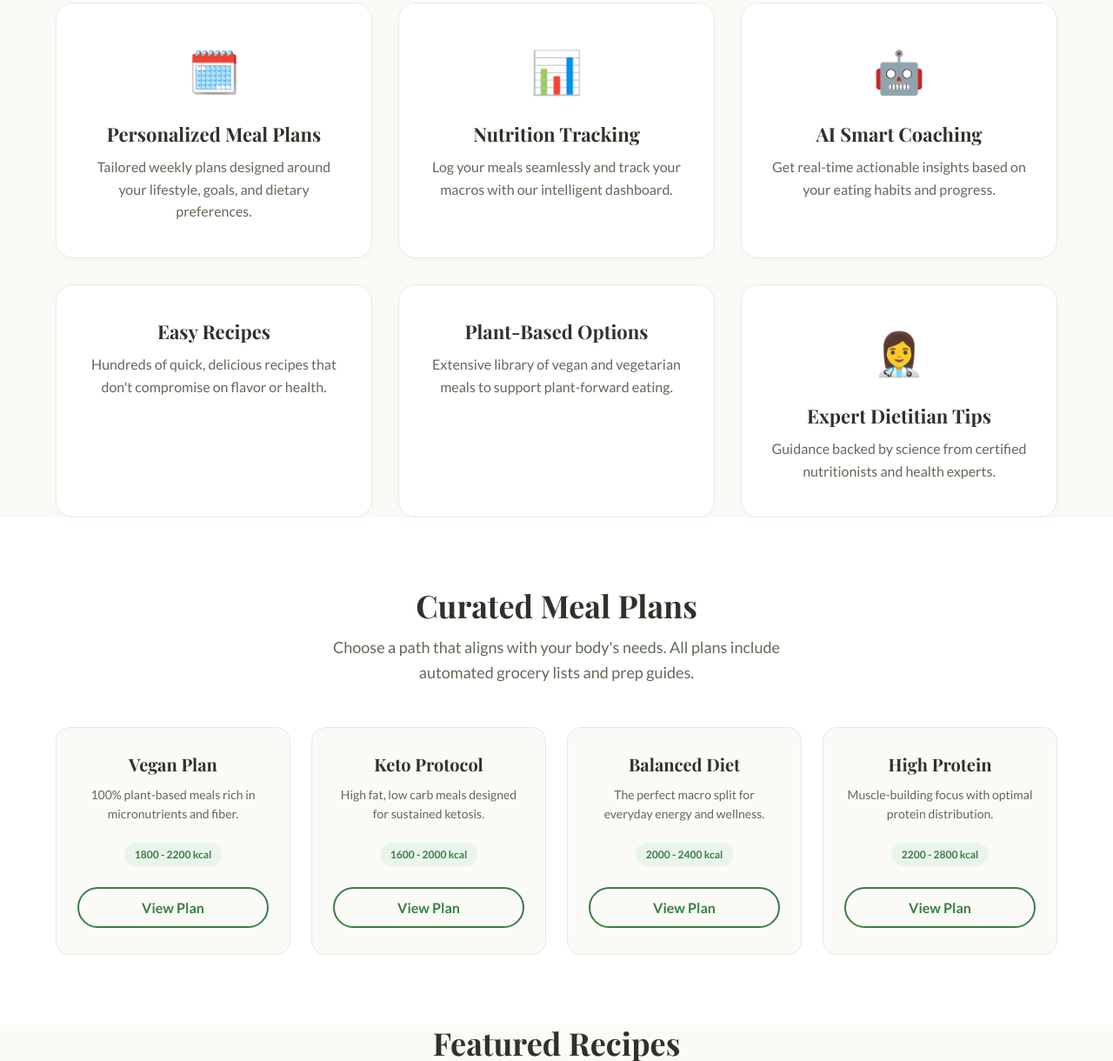
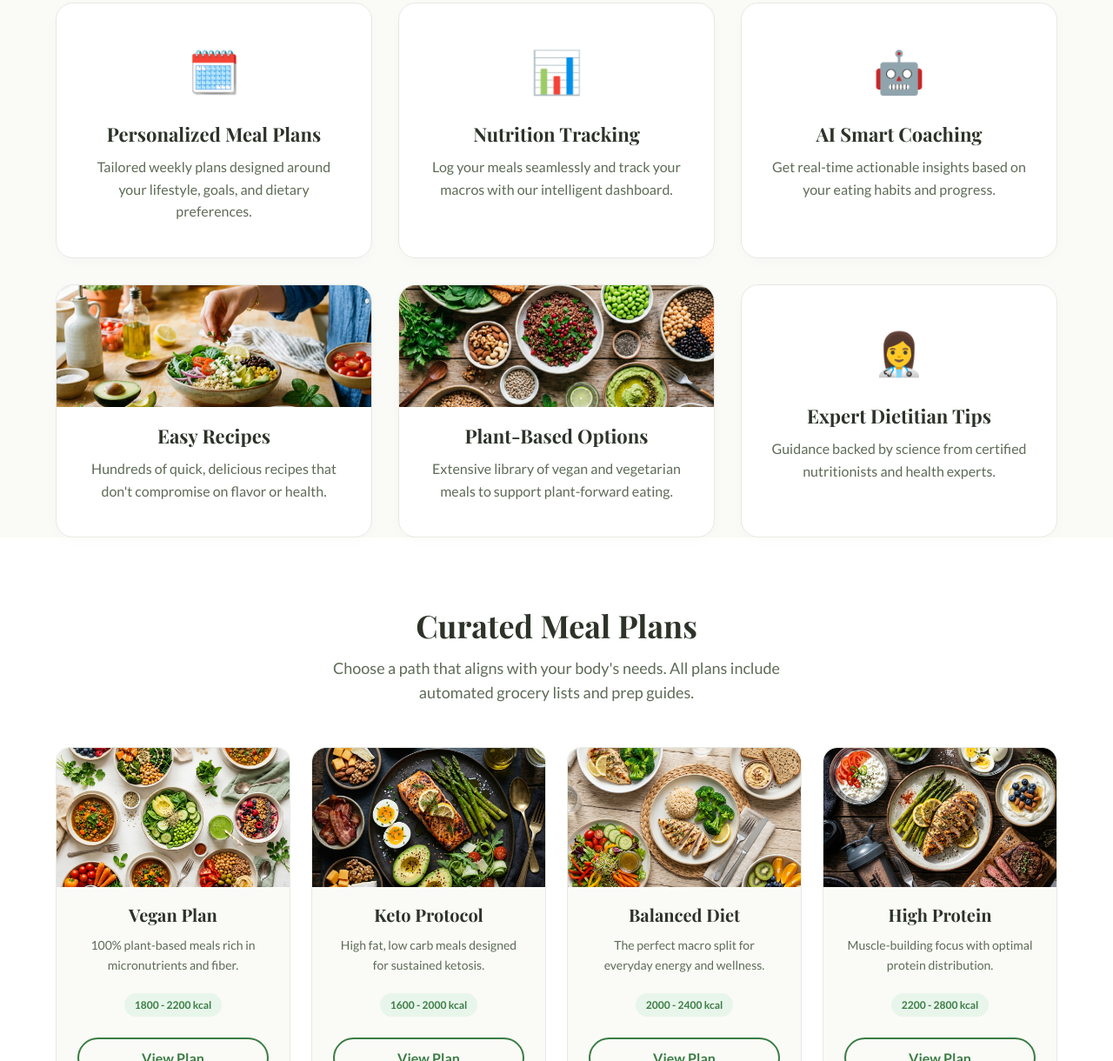
Before and after one commit to Parthh28/NutriLife, a plain HTML site: page index.html in a window 1280 px wide. Shown: the part 961-2181 px from the top of the page at 87% size. Drawn offline with nearby package versions, Linux system fonts and the light colour scheme; a web font is replaced by a local one.

Commit message:
feat: add photos to meal plans, plant-based and easy recipes sections

```diff
--- a/index.html
+++ b/index.html
@@ -346,6 +346,27 @@
       font-weight: 700;
       margin-bottom: 24px;
     }
+    .plan-img {
+      width: calc(100% + 48px);
+      height: 160px;
+      margin: -30px -24px 20px -24px;
+      background-size: cover;
+      background-position: center;
+      border-radius: 16px 16px 0 0;
+      transition: transform 0.4s ease;
+      overflow: hidden;
+    }
+    .plan-card:hover .plan-img { transform: scale(1.03); }
+    .feature-img {
+      width: calc(100% + 60px);
+      height: 180px;
+      margin: -40px -30px 20px -30px;
+      background-size: cover;
+      background-position: center;
+      border-radius: 20px 20px 0 0;
+      transition: transform 0.4s ease;
+    }
+    .feature-card:hover .feature-img { transform: scale(1.03); }
 
     /* 5. Recipe Gallery */
     .recipe-grid {
@@ -1200,11 +1221,13 @@
         <h3>AI Smart Coaching</h3>
         <p>Get real-time actionable insights based on your eating habits and progress.</p>
       </div>
-      <div class="feature-card fade-up">
+      <div class="feature-card fade-up" style="padding-top: 0; overflow: hidden;">
+        <div class="feature-img" style="background-image: url('assets/feature_easy_recipes.png');"></div>
         <h3>Easy Recipes</h3>
         <p>Hundreds of quick, delicious recipes that don't compromise on flavor or health.</p>
       </div>
-      <div class="feature-card fade-up" style="transition-delay: 0.1s;">
+      <div class="feature-card fade-up" style="transition-delay: 0.1s; padding-top: 0; overflow: hidden;">
+        <div class="feature-img" style="background-image: url('assets/feature_plant_based.png');"></div>
         <h3>Plant-Based Options</h3>
         <p>Extensive library of vegan and vegetarian meals to support plant-forward eating.</p>
       </div>
@@ -1225,24 +1248,28 @@
       </div>
       <div class="meal-plans-grid">
         <div class="plan-card fade-up">
+          <div class="plan-img" style="background-image: url('assets/meal_plan_vegan.png');"></div>
           <h3>Vegan Plan</h3>
           <p>100% plant-based meals rich in micronutrients and fiber.</p>
           <div class="plan-badge">1800 - 2200 kcal</div>
           <button class="btn btn-outline" style="width: 100%;" onclick="alert('Unlocking the Vegan Plan details...')">View Plan</button>
         </div>
         <div class="plan-card fade-up" style="transition-delay: 0.1s;">
+          <div class="plan-img" style="background-image: url('assets/meal_plan_keto.png');"></div>
           <h3>Keto Protocol</h3>
           <p>High fat, low carb meals designed for sustained ketosis.</p>
           <div class="plan-badge">1600 - 2000 kcal</div>
           <button class="btn btn-outline" style="width: 100%;" onclick="alert('Unlocking the Keto Protocol details...')">View Plan</button>
         </div>
         <div class="plan-card fade-up" style="transition-delay: 0.2s;">
+          <div class="plan-img" style="background-image: url('assets/meal_plan_balanced.png');"></div>
           <h3>Balanced Diet</h3>
           <p>The perfect macro split for everyday energy and wellness.</p>
           <div class="plan-badge">2000 - 2400 kcal</div>
           <button class="btn btn-outline" style="width: 100%;" onclick="alert('Unlocking the Balanced Diet details...')">View Plan</button>
         </div>
         <div class="plan-card fade-up" style="transition-delay: 0.3s;">
+          <div class="plan-img" style="background-image: url('assets/meal_plan_highprotein.png');"></div>
           <h3>High Protein</h3>
           <p>Muscle-building focus with optimal protein distribution.</p>
           <div class="plan-badge">2200 - 2800 kcal</div>
```
Also changed, not shown: nutrilife.html (+29 -2 lines), assets/feature_easy_recipes.png (added), assets/feature_plant_based.png (added), assets/meal_plan_balanced.png (added), assets/meal_plan_highprotein.png (added), assets/meal_plan_keto.png (added), assets/meal_plan_vegan.png (added).
